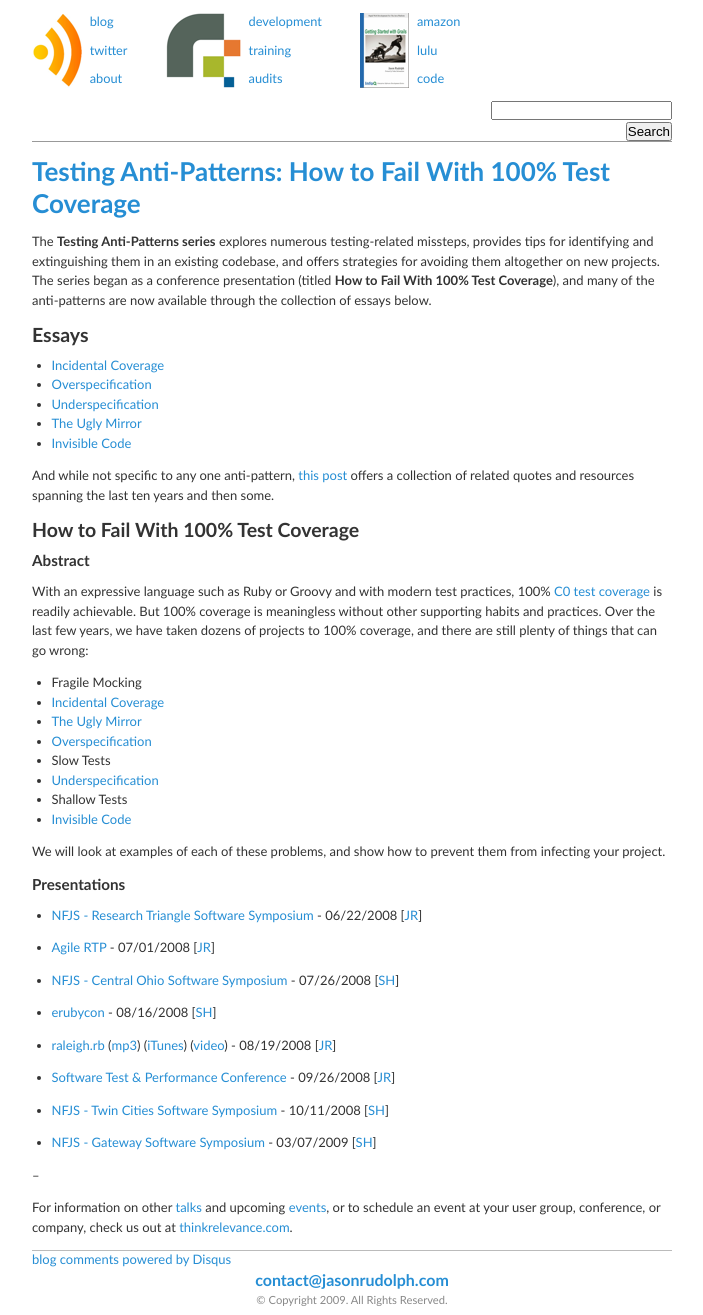
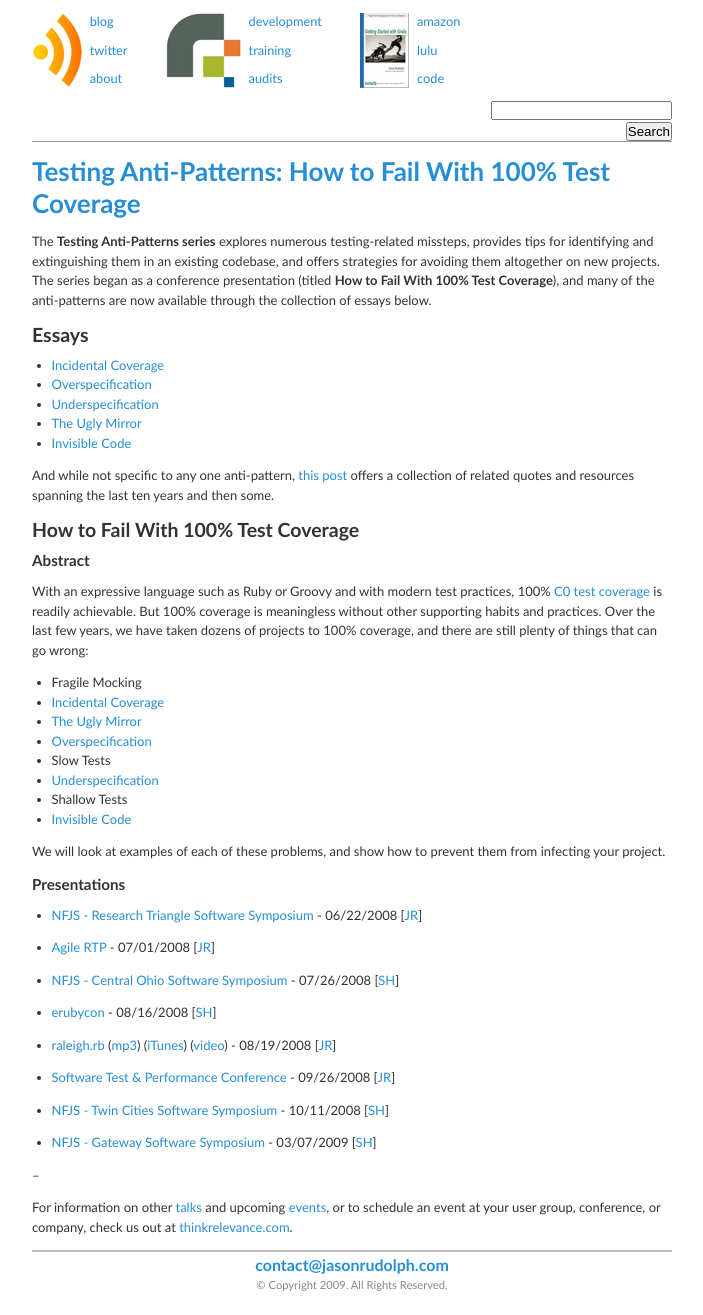
Before and after one commit to asclepius/paulkulyk.com, a Jekyll site: the page built from blog/testing-anti-patterns-how-to-fail-with-100-test-coverage/index.md, in a window 1280 px wide. Shown: the whole page, without its empty margins (288-991 px from the left). Built offline with Jekyll 4.4.1, drawn with Linux system fonts in a browser that asks for light colours; Markdown is read by kramdown in place of the engine named in the settings; comment, search, counter and statistics services are not loaded.

Commit message:
Minor ajustments to styling of Disqus comments

```diff
--- a/_layouts/post.html
+++ b/_layouts/post.html
@@ -25,8 +25,10 @@
 <hr />
 
 <div id="disqus">
-  <div id="disqus_thread"></div><script type="text/javascript" src="http://disqus.com/forums/jasonrudolph/embed.js"></script><noscript><a href="http://jasonrudolph.disqus.com/?url=ref">View the discussion thread.</a></noscript><a href="http://disqus.com" class="dsq-brlink">blog comments powered by <span class="logo-disqus">Disqus</span></a>
+  <div id="disqus_thread"></div><script type="text/javascript" src="http://disqus.com/forums/jasonrudolph/embed.js"></script><noscript>Blog comments powered by Disqus. <a href="http://jasonrudolph.disqus.com/?url=ref">View the discussion thread.</a></noscript>
 </div>
+
+<hr />
 
 {% if site.related_posts | size > 0 %}
   <div id="related">
```
